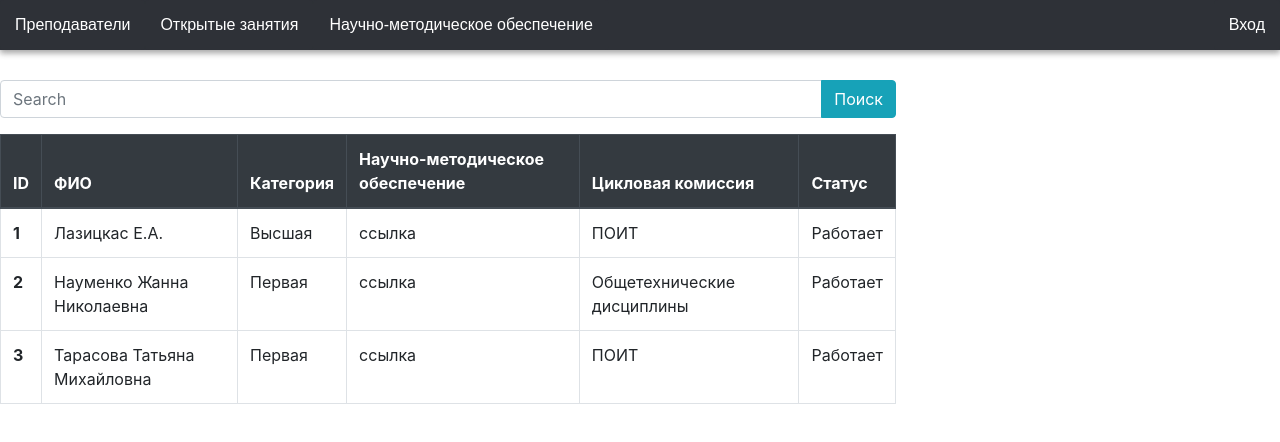
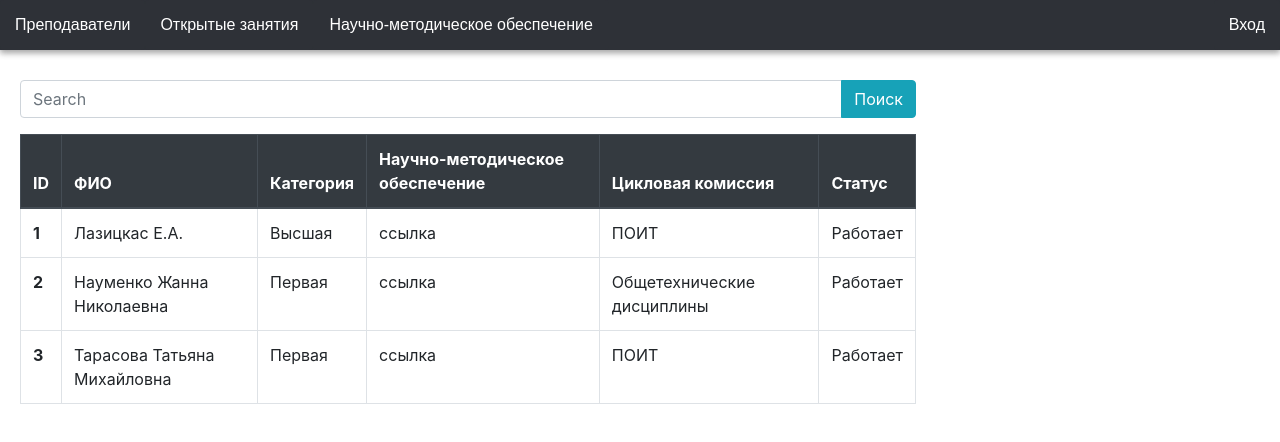
Before and after one commit to anastasiyakoush/diplom, an Angular app in the folder diplom/: page /teachers in a window 1280 px wide. Shown: the top 442 px of the page. Built offline with nearby package versions, Linux system fonts and the light colour scheme.

Commit message:
Minor fix

```diff
--- a/diplom/src/app/open-classes/open-classes.component.less
+++ b/diplom/src/app/open-classes/open-classes.component.less
@@ -1,6 +1,12 @@
-
 .search {
   margin-top: 30px;
   margin-bottom: 30px;
   width: 70%;
+  margin-left: 20px;
 }
+
+table {
+  height: 100px;
+  width:70%;
+  margin-left: 20px;
+}
--- a/diplom/src/app/teachers/teachers.component.less
+++ b/diplom/src/app/teachers/teachers.component.less
@@ -2,4 +2,11 @@
   margin-top: 30px;
   margin-bottom: 30px;
   width: 70%;
+  margin-left: 20px;
 }
+
+table {
+  height: 100px;
+  width:70%;
+  margin-left: 20px;
+}
```
